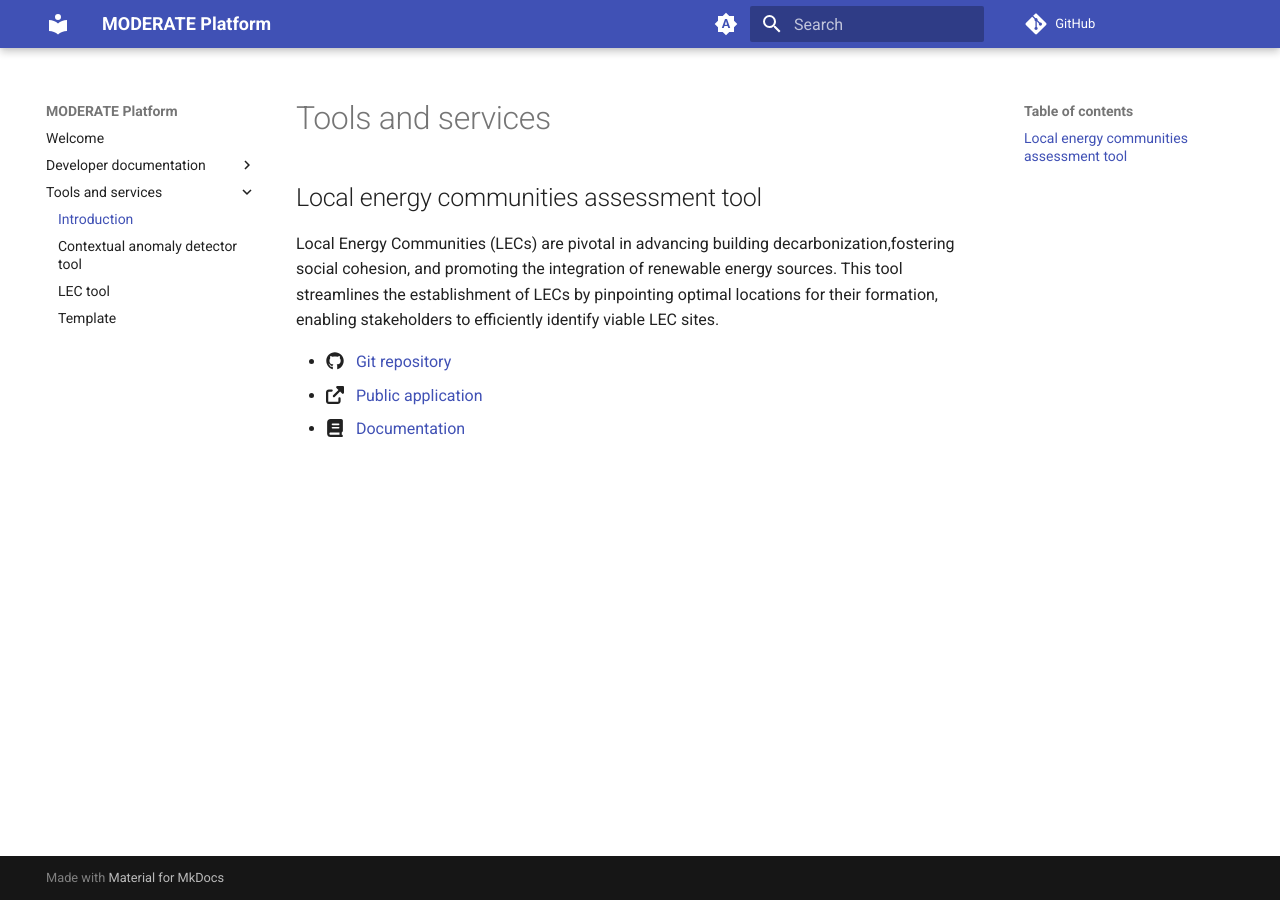
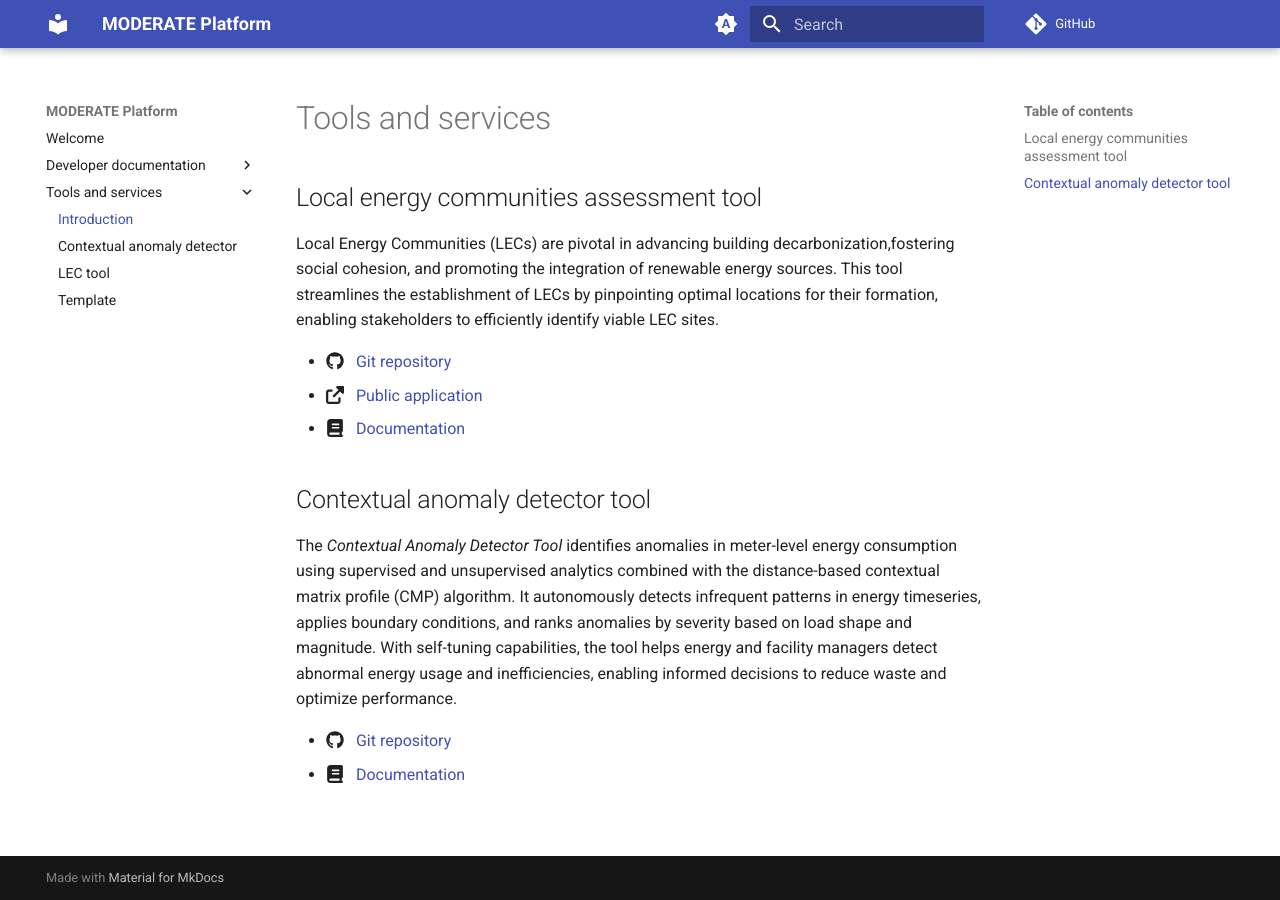
Before and after one commit to MODERATE-Project/moderate-docs, an MkDocs documentation site: the page built from docs/tools-and-services/index.md, in a window 1280 px wide. Built offline with MkDocs 1.6.1 and Material for MkDocs 9.7.7, drawn with Linux system fonts in a browser that asks for light colours; comment, search, counter and statistics services are not loaded.

Commit message:
📝 Add missing CMP tool entry

```diff
--- a/docs/tools-and-services/index.md
+++ b/docs/tools-and-services/index.md
@@ -11,3 +11,10 @@
 - :fontawesome-brands-github: &nbsp; [Git repository](https://github.com/MODERATE-Project/lec-location-assessment-tool)
 - :fontawesome-solid-up-right-from-square: &nbsp; [Public application](https://lec.moderate.cloud/)
 - :fontawesome-solid-book: &nbsp; [Documentation](lec.md)
+
+## Contextual anomaly detector tool
+
+The _Contextual Anomaly Detector Tool_ identifies anomalies in meter-level energy consumption using supervised and unsupervised analytics combined with the distance-based contextual matrix profile (CMP) algorithm. It autonomously detects infrequent patterns in energy timeseries, applies boundary conditions, and ranks anomalies by severity based on load shape and magnitude. With self-tuning capabilities, the tool helps energy and facility managers detect abnormal energy usage and inefficiencies, enabling informed decisions to reduce waste and optimize performance.
+
+- :fontawesome-brands-github: &nbsp; [Git repository](https://github.com/MODERATE-Project/contextual-anomaly-detector)
+- :fontawesome-solid-book: &nbsp; [Documentation](cmp.md)
```
Also changed, not shown: docs/tools-and-services/cmp.md (+2 -2 lines).
